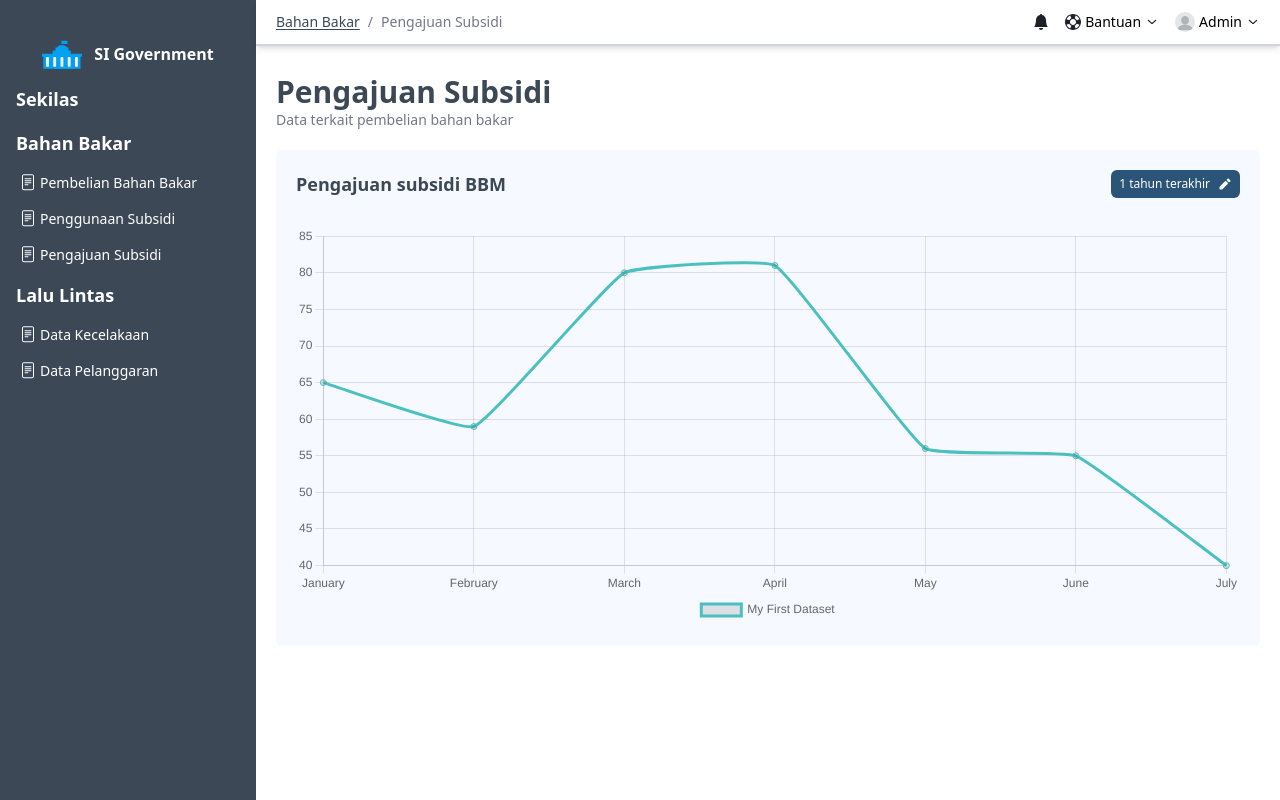
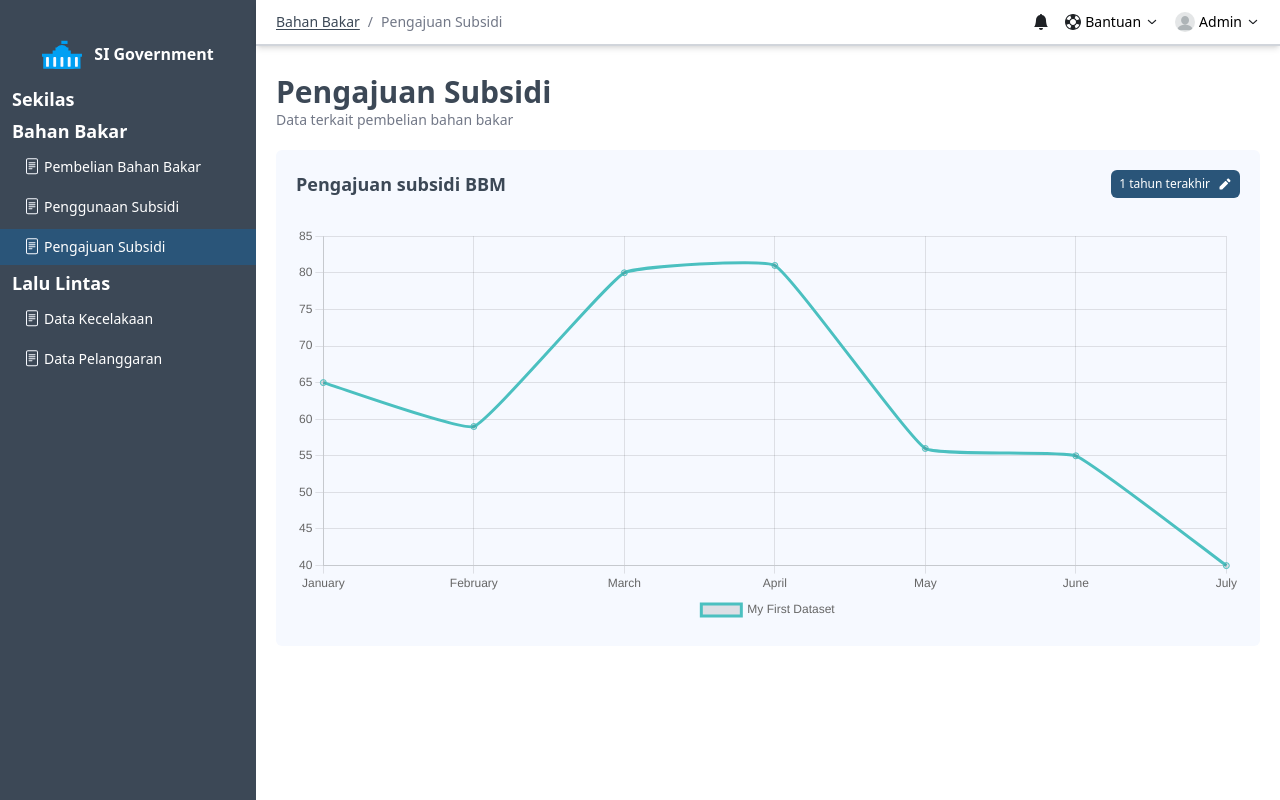
Before and after one commit to AIOITS/website-si-government, a Vue app: page /bahan-bakar/pengajuan in a window 1280 px wide. Built offline with nearby package versions, Linux system fonts and the light colour scheme.

Commit message:
fix: sidebar

```diff
--- a/src/App.vue
+++ b/src/App.vue
@@ -6,8 +6,8 @@
 </template>
 
 <script>
-import LoadingVue from "./components/Loading.vue";
-import { useApp } from "./stores";
+import LoadingVue from "@/components/Loading.vue";
+import { useApp } from "@/stores";
 
 export default {
   setup() {
--- /dev/null
+++ b/src/components/BurgerMenu.vue
@@ -0,0 +1,20 @@
+<template>
+  <div
+    class="flex p-1 cursor-pointer lg:hidden hover:bg-gray-200 hover:rounded-md"
+  >
+    <svg
+      xmlns="http://www.w3.org/2000/svg"
+      class="w-6 h-6"
+      fill="none"
+      viewBox="0 0 24 24"
+      stroke="currentColor"
+    >
+      <path
+        stroke-linecap="round"
+        stroke-linejoin="round"
+        stroke-width="2"
+        d="M4 6h16M4 12h16M4 18h16"
+      />
+    </svg>
+  </div>
+</template>
--- a/src/components/Sidebar.vue
+++ b/src/components/Sidebar.vue
@@ -1,30 +1,62 @@
 <template>
   <div
-    class="h-screen mx-4"
-    :class="{ fixed: isFixed, 'top-0': isFixed, 'left-0': isFixed }"
+    class="h-screen bg-primary-gray"
+    :class="{
+      fixed: isFixed && !app.sidebar,
+      'top-0': isFixed && !app.sidebar,
+      'left-0': isFixed && !app.sidebar,
+      'w-1/5': isFixed,
+    }"
   >
     <router-link
+      @click="app.sidebar = false"
       to="/sekilas"
       class="flex items-center justify-center w-full mt-10 mb-4 xl:gap-3 lg:gap-4 xl:flex-row lg:flex-col"
     >
       <img src="@/assets/government.svg" class="w-10" alt="SI Government" />
       <p class="font-bold text-white text-center">SI Government</p>
     </router-link>
-    <div class="flex flex-col gap-4">
-      <router-link to="/sekilas" class="title-one">Sekilas</router-link>
-      <div class="title-one">Bahan Bakar</div>
-      <MenuSubItemVue title="Pembelian Bahan Bakar" to="/bahan-bakar" />
-      <MenuSubItemVue title="Penggunaan Subsidi" to="/bahan-bakar/penggunaan" />
-      <MenuSubItemVue title="Pengajuan Subsidi" to="/bahan-bakar/pengajuan" />
-      <div class="title-one">Lalu Lintas</div>
-      <MenuSubItemVue title="Data Kecelakaan" to="/lalu-lintas/kecelakaan" />
-      <MenuSubItemVue title="Data Pelanggaran" to="/lalu-lintas/pelanggaran" />
+    <div class="flex flex-col gap-1">
+      <router-link
+        to="/sekilas"
+        class="title-one mx-3"
+        @click="app.sidebar = false"
+        >Sekilas</router-link
+      >
+      <div class="title-one mx-3">Bahan Bakar</div>
+      <MenuSubItemVue
+        title="Pembelian Bahan Bakar"
+        @click="app.sidebar = false"
+        to="/bahan-bakar"
+      />
+      <MenuSubItemVue
+        title="Penggunaan Subsidi"
+        @click="app.sidebar = false"
+        to="/bahan-bakar/penggunaan"
+      />
+      <MenuSubItemVue
+        title="Pengajuan Subsidi"
+        @click="app.sidebar = false"
+        to="/bahan-bakar/pengajuan"
+      />
+      <div class="title-one mx-3">Lalu Lintas</div>
+      <MenuSubItemVue
+        title="Data Kecelakaan"
+        @click="app.sidebar = false"
+        to="/lalu-lintas/kecelakaan"
+      />
+      <MenuSubItemVue
+        title="Data Pelanggaran"
+        @click="app.sidebar = false"
+        to="/lalu-lintas/pelanggaran"
+      />
     </div>
   </div>
 </template>
 
 <script>
 import MenuSubItemVue from "@/components/Title/MenuSubItem.vue";
+import { useApp } from "@/stores";
 
 export default {
   components: {
@@ -33,6 +65,13 @@ export default {
   data() {
     return {
       isFixed: false,
+    };
+  },
+  setup() {
+    const app = useApp();
+
+    return {
+      app,
     };
   },
   methods: {
--- a/src/components/Table/TableContent.vue
+++ b/src/components/Table/TableContent.vue
@@ -1,5 +1,5 @@
 <template>
-  <div class="relative overflow-x-auto shadow-md sm:rounded-lg">
+  <div class="overflow-x-auto shadow-md sm:rounded-lg">
     <table
       class="w-full text-sm text-left text-primary-gray dark:text-gray-400"
     >
--- a/src/components/Title/MenuSubItem.vue
+++ b/src/components/Title/MenuSubItem.vue
@@ -1,10 +1,11 @@
 <template>
-  <router-link
-    class="flex flex-row items-center justify-start gap-1 ml-1 hover:underline hover:underline-offset-4 hover:decoration-gray-400"
-    :to="to"
-  >
-    <img src="@/assets/notes.svg" alt="notes" class="w-4" />
-    <p class="title-two">{{ title }}</p>
+  <router-link :to="to" :class="{ 'bg-dark-blue': isCurrentRoute }">
+    <div
+      class="ml-1 flex flex-row items-center justify-start gap-1 hover:underline hover:underline-offset-4 hover:decoration-gray-400 p-2 pl-5 w-full"
+    >
+      <img src="@/assets/notes.svg" alt="notes" class="w-4" />
+      <p class="title-two">{{ title }}</p>
+    </div>
   </router-link>
 </template>
 
@@ -20,5 +21,10 @@ export default {
       required: true,
     },
   },
+  computed: {
+    isCurrentRoute() {
+      return this.$route.path === this.to;
+    },
+  },
 };
 </script>
--- a/src/components/Title/TitleNavBar.vue
+++ b/src/components/Title/TitleNavBar.vue
@@ -1,5 +1,5 @@
 <template>
-  <div class="flex flex-row items-start justify-center gap-2">
+  <div class="flex flex-row items-center justify-start gap-2">
     <p
       class="text-sm underline cursor-pointer underline-offset-2 text-primary-gray decoration-primary-gray"
     >
--- a/src/stores/index.js
+++ b/src/stores/index.js
@@ -4,6 +4,15 @@ export const useApp = defineStore({
   id: "app",
   state: () => ({
     loading: false,
+    sidebar: false,
+    is_profile: false,
   }),
-  actions: {},
+  actions: {
+    toggleSidebar() {
+      this.sidebar = !this.sidebar;
+    },
+    toggleProfile() {
+      this.is_profile = !this.is_profile;
+    },
+  },
 });
--- a/src/views/BahanBakar/PembelianView.vue
+++ b/src/views/BahanBakar/PembelianView.vue
@@ -6,7 +6,7 @@
         title="Pembelian Bahan Bakar"
         sub_title="Data terkait pembelian bahan bakar"
       />
-      <div class="flex-row flex-wrap gap-2 flex-center">
+      <div class="flex-row flex-wrap gap-2 flex items-center justify-end">
         <EditBox title="Wilayah" sub_title="Indonesia" />
         <EditBox title="Jenis bahan bakar" sub_title="Minyak keseluruhan" />
         <EditBox title="1 tahun terakhir" />
--- a/src/views/Dashboard.vue
+++ b/src/views/Dashboard.vue
@@ -1,7 +1,7 @@
 <template>
   <div class="container flex flex-row">
     <!-- Sidebar Menu -->
-    <div class="hidden w-1/5 gap-4 bg-primary-gray lg:flex lg:flex-col">
+    <div class="hidden w-1/5 bg-primary-gray lg:flex lg:flex-col">
       <Sidebar />
     </div>
     <div class="lg:w-4/5 w-full">
@@ -11,31 +11,27 @@
       >
         <div class="flex flex-row items-center w-2/3 gap-5">
           <!-- Burger Menu -->
+          <BurgerMenu @click="app.toggleSidebar()" />
+          <!-- sidebar menu -->
           <div
-            class="flex p-1 cursor-pointer lg:hidden hover:bg-gray-200 hover:rounded-md"
+            class="grid grid-cols-3 fixed left-0 top-0 w-full"
+            v-if="app.sidebar"
           >
-            <svg
-              xmlns="http://www.w3.org/2000/svg"
-              class="w-6 h-6"
-              fill="none"
-              viewBox="0 0 24 24"
-              stroke="currentColor"
-            >
-              <path
-                stroke-linecap="round"
-                stroke-linejoin="round"
-                stroke-width="2"
-                d="M4 6h16M4 12h16M4 18h16"
-              />
-            </svg>
+            <Sidebar class="col-span-2 bg-primary-gray" />
+            <div
+              class="bg-gray-400 col-span-1 opacity-70"
+              @click="app.toggleSidebar()"
+            ></div>
           </div>
           <TitleNavBar :title="nav_title" :sub_title="nav_subtitle" />
         </div>
         <div class="flex flex-row items-center justify-center gap-4">
+          <!-- notify -->
           <div class="w-4">
             <img src="@/assets/bell.svg" alt="notify" />
             <!-- <img src="@/assets/bell_with_notify.svg" alt="notify" /> -->
           </div>
+          <!-- help -->
           <div
             class="flex flex-row items-center justify-center gap-1 cursor-pointer hover:underline hover:underline-offset-2"
           >
@@ -43,7 +39,9 @@
             <p class="text-sm">Bantuan</p>
             <img src="@/assets/arrow-down.svg" alt="arrow-down" />
           </div>
+          <!-- admin -->
           <div
+            @click="app.toggleProfile()"
             class="flex flex-row items-center justify-center gap-1 cursor-pointer hover:underline hover:underline-offset-2"
           >
             <img
@@ -52,7 +50,18 @@
               alt=""
             />
             <p class="text-sm">Admin</p>
-            <img src="@/assets/arrow-down.svg" alt="arrow-down" />
+            <img
+              src="@/assets/arrow-down.svg"
+              alt="arrow-down"
+              :class="{ 'rotate-180': app.is_profile }"
+            />
+          </div>
+          <!-- sign out -->
+          <div
+            v-if="app.is_profile"
+            class="fixed top-10 hover:underline hover:underline-offset-2 right-5 cursor-pointer text-sm bg-white border-2 border-third-gray rounded-md px-3 py-1"
+          >
+            Sign Out
           </div>
         </div>
       </div>
@@ -74,6 +83,8 @@ import TitleOnScreen from "@/components/Title/TitleOnScreen.vue";
 import ColorBox from "@/components/Content/ColorBox.vue";
 import TestVue from "@/components/Chart/Test.vue";
 import RoundedColorBox from "@/components/Content/RoundedColorBox.vue";
+import BurgerMenu from "@/components/BurgerMenu.vue";
+import { useApp } from "@/stores";
 
 export default {
   components: {
@@ -83,6 +94,8 @@ export default {
     ColorBox,
     TestVue,
     RoundedColorBox,
+    BurgerMenu,
+    Sidebar,
   },
   props: {
     nav_title: {
@@ -94,5 +107,12 @@ export default {
       required: false,
     },
   },
+  setup() {
+    const app = useApp();
+
+    return {
+      app,
+    };
+  },
 };
 </script>
--- a/src/views/burger.vue
+++ /dev/null
@@ -1,29 +0,0 @@
-<template>
-  <nav class="container flex justify-between px-4 py-8 mx-auto bg-white">
-    <div class="flex lg:hidden">
-      <svg
-        xmlns="http://www.w3.org/2000/svg"
-        class="w-6 h-6"
-        fill="none"
-        viewBox="0 0 24 24"
-        stroke="currentColor"
-      >
-        <path
-          stroke-linecap="round"
-          stroke-linejoin="round"
-          stroke-width="2"
-          d="M4 6h16M4 12h16M4 18h16"
-        />
-      </svg>
-    </div>
-    <div class="hidden space-x-8 lg:flex">
-      <a href="#">Menu 1</a>
-      <a href="#">Menu 2</a>
-      <a href="#">Menu 3</a>
-      <a href="#">Menu 4</a>
-    </div>
-    <div>
-      <h3 class="text-2xl font-medium text-blue-500">LOGO</h3>
-    </div>
-  </nav>
-</template>
```
